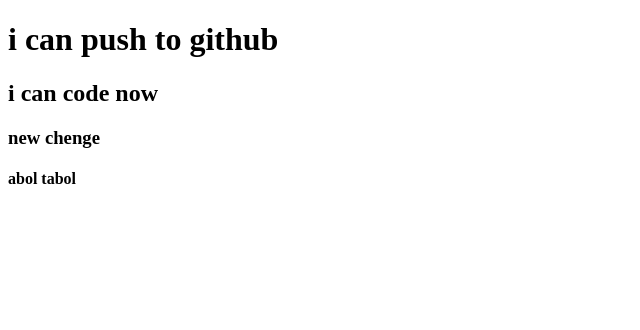
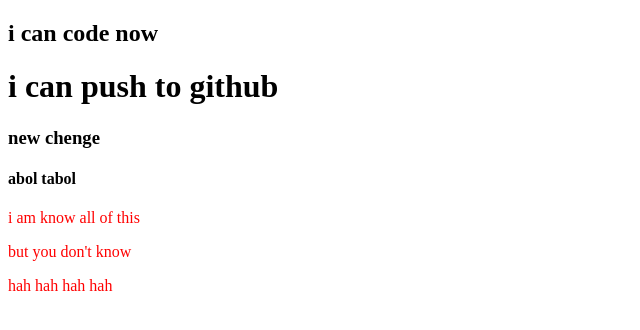
Before and after one commit to Arhab-Ahmed/my-secend-repo, a plain HTML site: page index.html in a window 1280 px wide. Shown: the whole page, without its empty margins (0-640 px from the left). Drawn offline with Linux system fonts and the light colour scheme.

Commit message:
style added

```diff
--- a/index.html
+++ b/index.html
@@ -4,12 +4,16 @@
     <meta charset="UTF-8">
     <meta name="viewport" content="width=device-width, initial-scale=1.0">
     <title>my second github repo</title>
+    <link rel="stylesheet" href="style.css">
 </head>
 <body>
+    <h2>i can code now</h2>
     <h1> i can push to github</h1>
-    <h2>i can code now</h2>
     <h3>new chenge </h3>
     <h4>abol tabol</h4>
+    <p>i am know all of this</p>
+    <p> but you don't know</p>
+    <P>hah hah hah hah</P>
 
 
 </body>
--- /dev/null
+++ b/style.css
@@ -0,0 +1,3 @@
+p{
+    color: red;
+}
```
